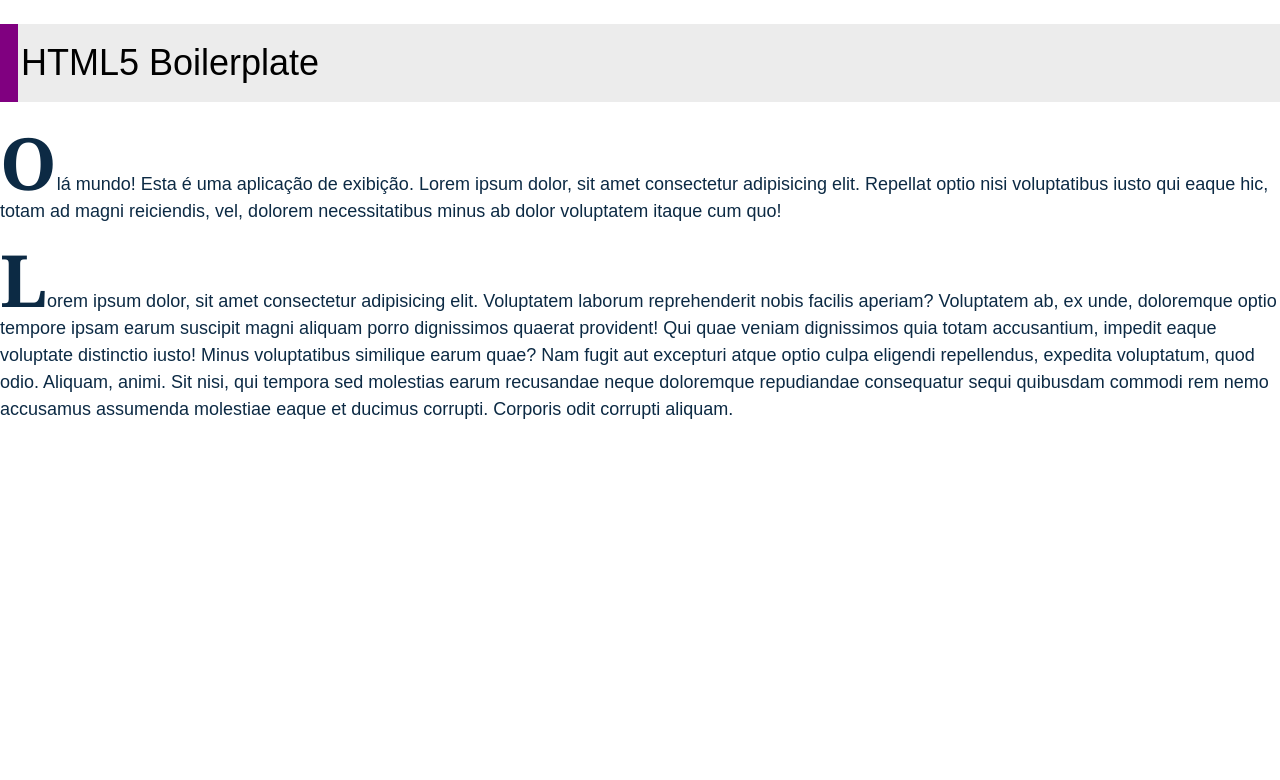
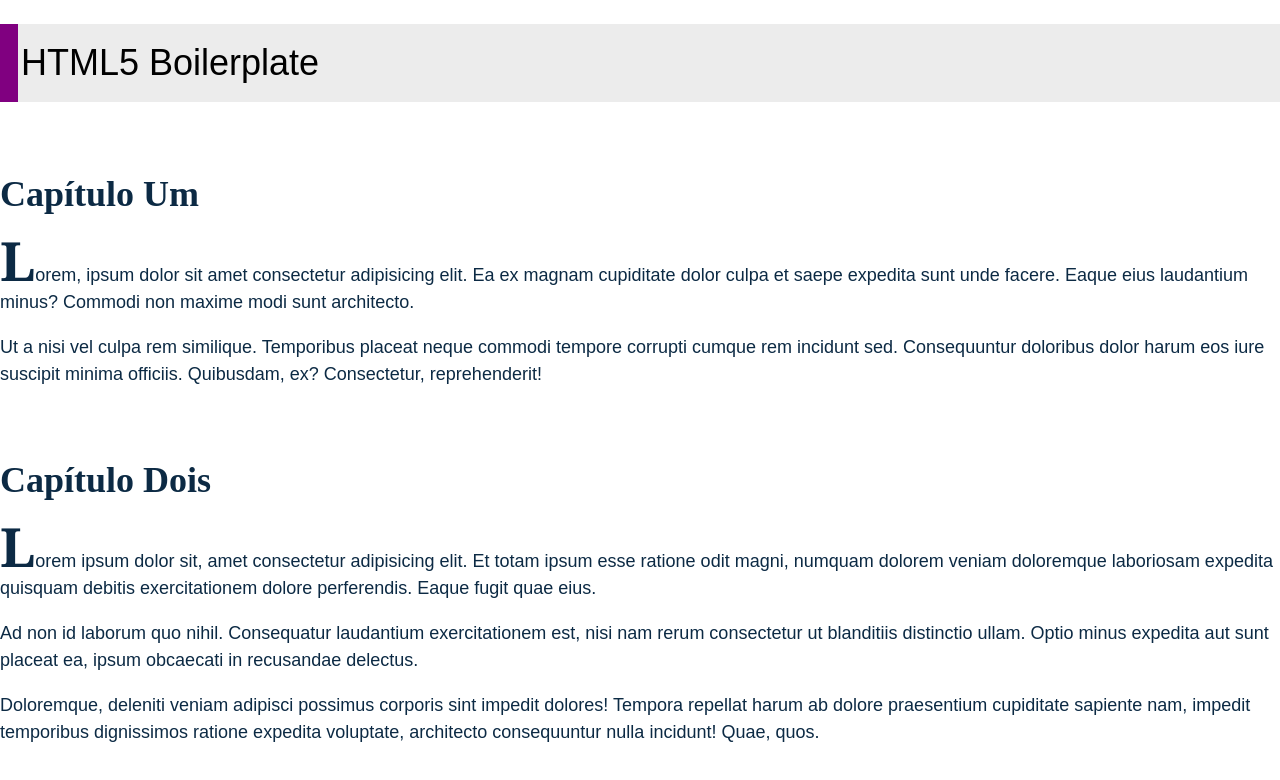
Before and after one commit to screstani/html5-boilerplate-2022-1, a website built with Parcel: page index.html in a window 1280 px wide. Built offline with nearby package versions, Linux system fonts and the light colour scheme.

Commit message:
Introduz as seções com títulos de segundo nível e parágrafos de exemplo.
- Introduz o conceito de pseudoclasses.

```diff
--- a/css/main.css
+++ b/css/main.css
@@ -11,14 +11,23 @@ h1 {
   background-color: #ececec;
 }
 
+h2 {
+  margin: 2em 0 0;
+  font-family: 'Times New Roman', Times, serif;
+  font-size: 2em;
+}
+
+section {
+  color: #0c2a44;
+}
+
 p {
-  color: #0c2a44;
   line-height: 1.5em;
 }
 
-p::first-letter {
+p:first-of-type::first-letter {
   font-family: Georgia, 'Times New Roman', Times, serif;
-  font-size: 4em;
+  font-size: 3em;
   font-weight: bold;
   line-height: 1em;
 }
--- a/index.html
+++ b/index.html
@@ -22,26 +22,44 @@
     HTML5 Boilerplate
   </h1>
 
-  <!-- Add your site or application content here -->
-  <p>
-    Olá mundo! Esta é uma aplicação de exibição.
-    Lorem ipsum dolor, sit amet consectetur adipisicing elit. Repellat optio nisi
-    voluptatibus iusto qui eaque hic, totam ad magni reiciendis, vel, dolorem
-    necessitatibus minus ab dolor voluptatem itaque cum quo!
-  </p>
-
-  <p>
-    Lorem ipsum dolor, sit amet consectetur adipisicing elit. Voluptatem laborum
-    reprehenderit nobis facilis aperiam? Voluptatem ab, ex unde, doloremque optio
-    tempore ipsam earum suscipit magni aliquam porro dignissimos quaerat provident!
-    Qui quae veniam dignissimos quia totam accusantium, impedit eaque voluptate
-    distinctio iusto! Minus voluptatibus similique earum quae? Nam fugit aut
-    excepturi atque optio culpa eligendi repellendus, expedita voluptatum, quod
-    odio.
-    Aliquam, animi. Sit nisi, qui tempora sed molestias earum recusandae neque
-    doloremque repudiandae consequatur sequi quibusdam commodi rem nemo accusamus
-    assumenda molestiae eaque et ducimus corrupti. Corporis odit corrupti aliquam.
-  </p>
+  <section>
+    <h2>
+      Capítulo Um
+    </h2>
+    <p>
+      Lorem, ipsum dolor sit amet consectetur adipisicing elit. Ea ex magnam
+      cupiditate dolor culpa et saepe expedita sunt unde facere. Eaque eius
+      laudantium minus? Commodi non maxime modi sunt architecto.
+    </p>
+    <p>
+      Ut a nisi vel culpa rem similique. Temporibus placeat neque commodi
+      tempore corrupti cumque rem incidunt sed. Consequuntur doloribus dolor
+      harum eos iure suscipit minima officiis. Quibusdam, ex? Consectetur,
+      reprehenderit!
+    </p>
+  </section>
+  <section>
+    <h2>
+      Capítulo Dois
+    </h2>
+    <p>
+      Lorem ipsum dolor sit, amet consectetur adipisicing elit. Et totam ipsum
+      esse ratione odit magni, numquam dolorem veniam doloremque laboriosam
+      expedita quisquam debitis exercitationem dolore perferendis. Eaque fugit
+      quae eius.
+    </p>
+    <p>
+      Ad non id laborum quo nihil. Consequatur laudantium exercitationem est,
+      nisi nam rerum consectetur ut blanditiis distinctio ullam. Optio minus
+      expedita aut sunt placeat ea, ipsum obcaecati in recusandae delectus.
+    </p>
+    <p>
+      Doloremque, deleniti veniam adipisci possimus corporis sint impedit
+      dolores! Tempora repellat harum ab dolore praesentium cupiditate sapiente
+      nam, impedit temporibus dignissimos ratione expedita voluptate,
+      architecto consequuntur nulla incidunt! Quae, quos.
+    </p>
+  </section>
 
   <script src="js/main.js"></script>
 
```
